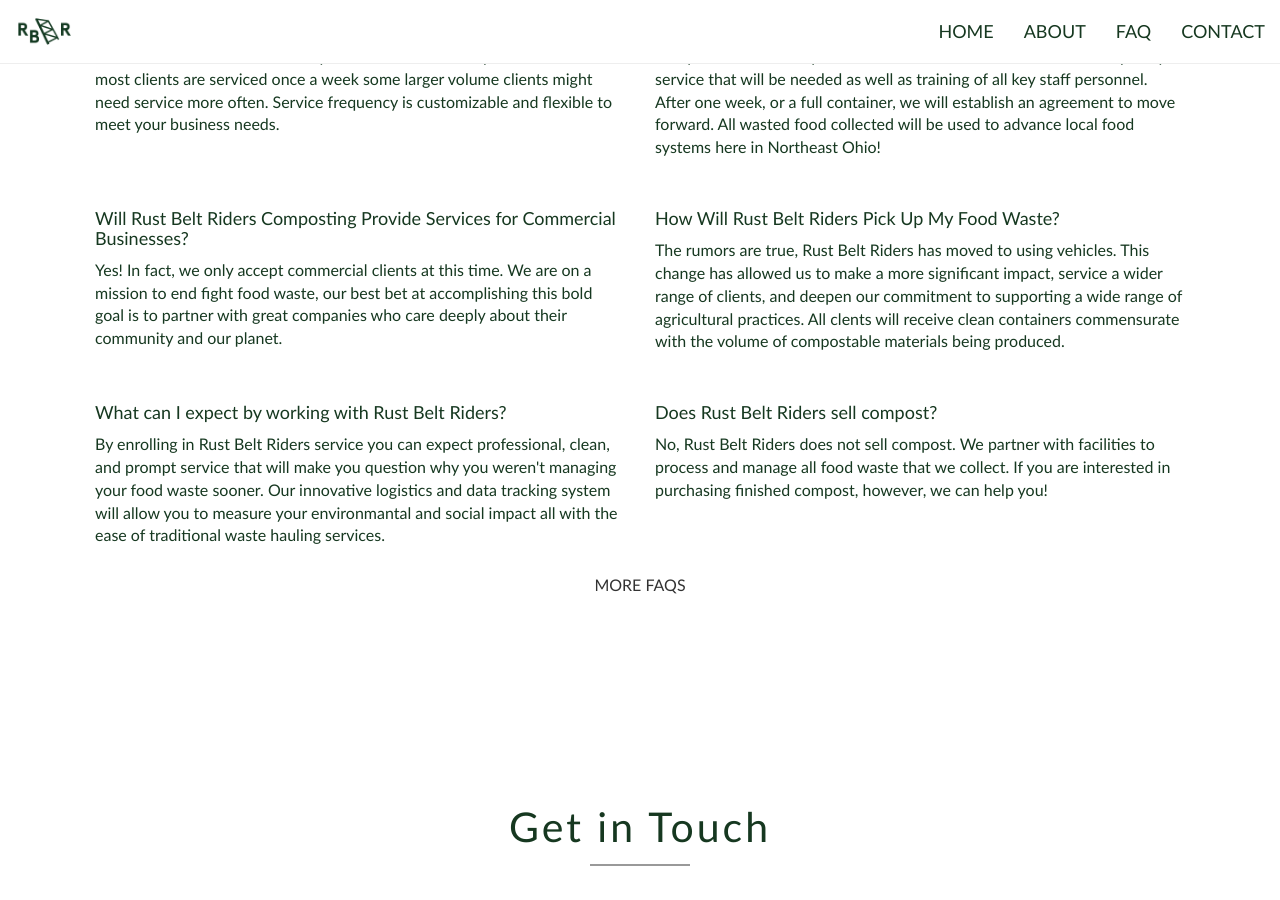
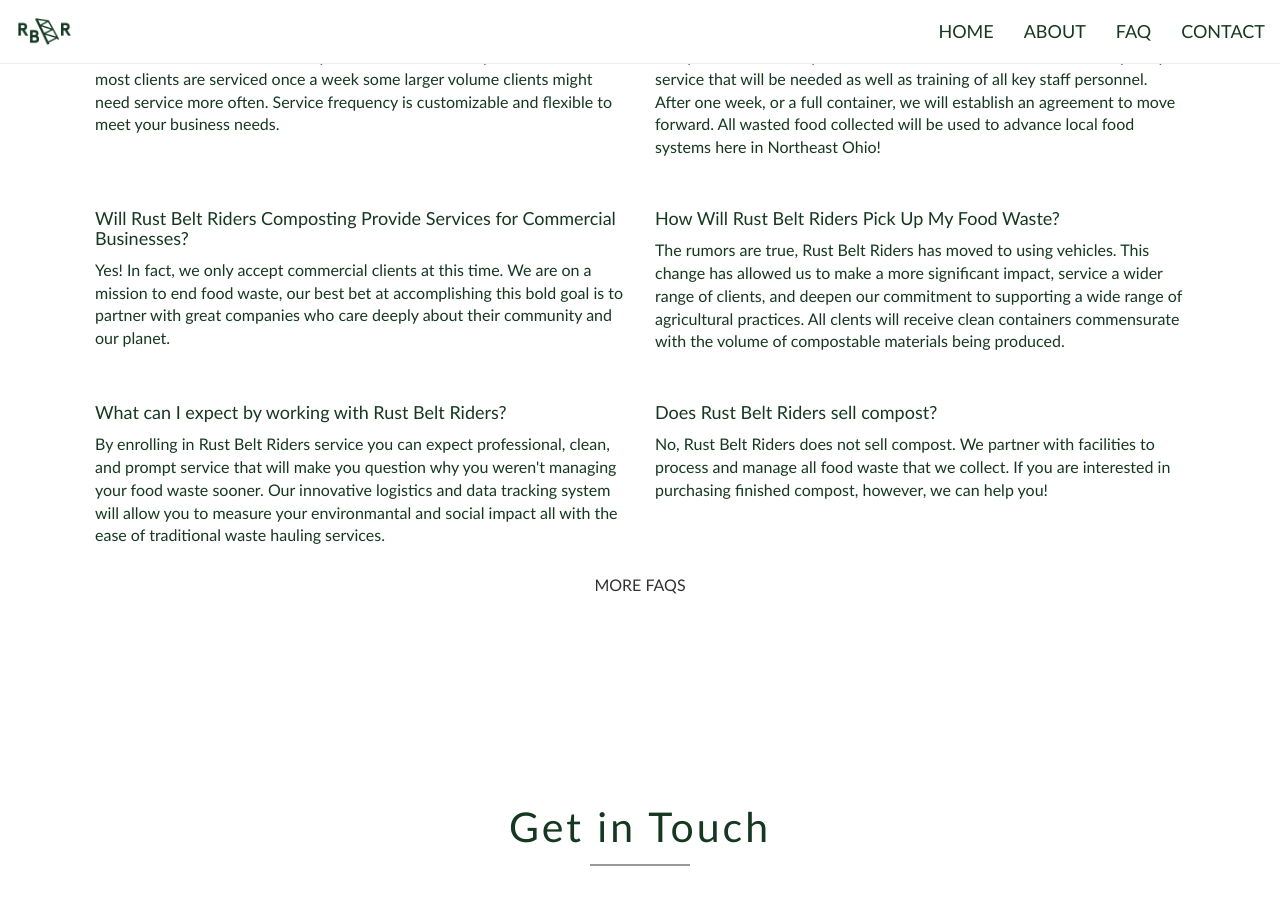
Before and after one commit to rbr-cleveland/rbr-cleveland.github.io, a Jekyll site: the page built from index.html, in a window 1280 px wide and 900 px high, scrolled down 1852 px. Built offline with Jekyll 4.4.1, drawn with Linux system fonts in a browser that asks for light colours; nearby versions of some CDN libraries; comment, search, counter and statistics services are not loaded.

Commit message:
Updated generalfaq.yml

```diff
--- a/_data/generalfaq.yml
+++ b/_data/generalfaq.yml
@@ -11,7 +11,7 @@
 - published: true
   title: "Will Rust Belt Riders Composting Provide Services for Commercial Businesses?"
   content: >
-    Yes! In fact, we only accept commercial clients at this time. We are on a mission to end fight food waste, our best bet at accomplishing this bold goal is to partner with great companies who care deeply about their community and our planet.
+    Yes! In fact, we only accept commercial clients at this time. We are on a mission to end food waste, our best bet at accomplishing this bold goal is to partner with great companies who care deeply about their community and our planet.
 
 - published: true
   title: "How Will Rust Belt Riders Pick Up My Food Waste?"
```
